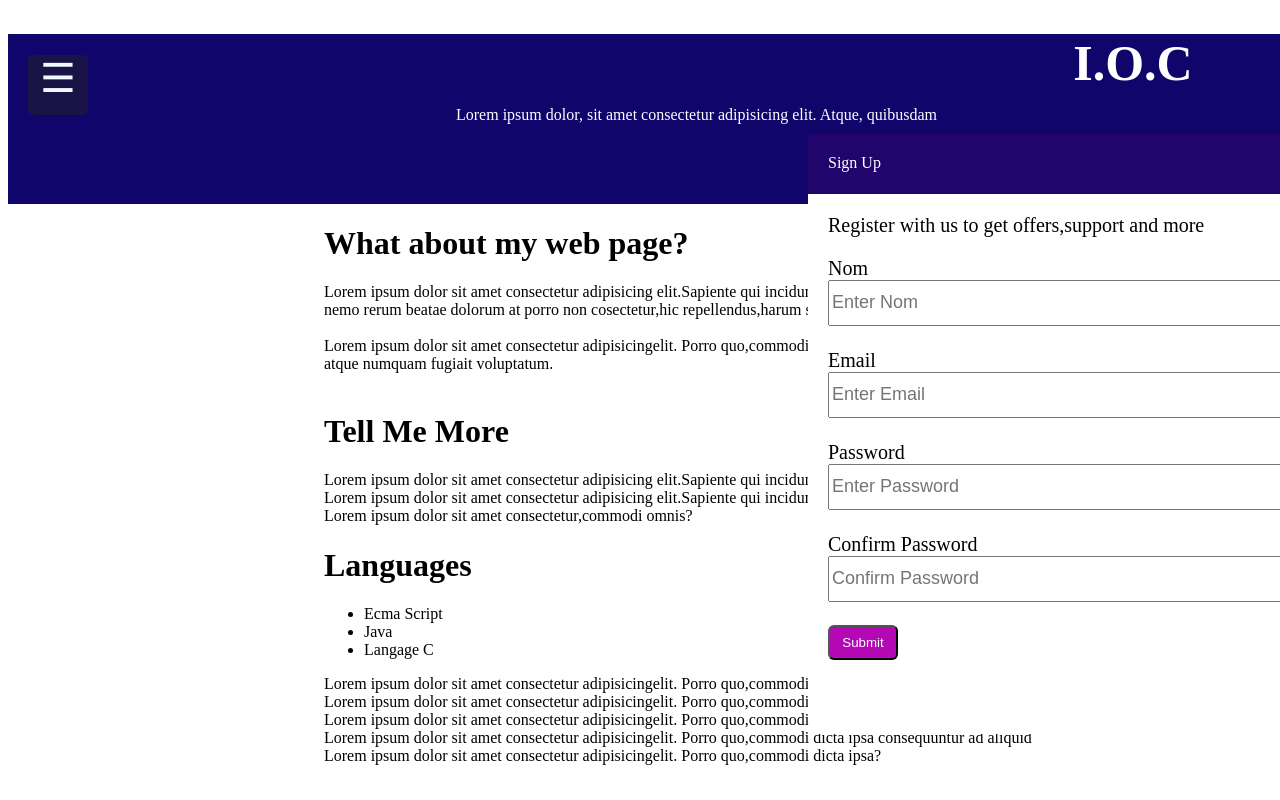
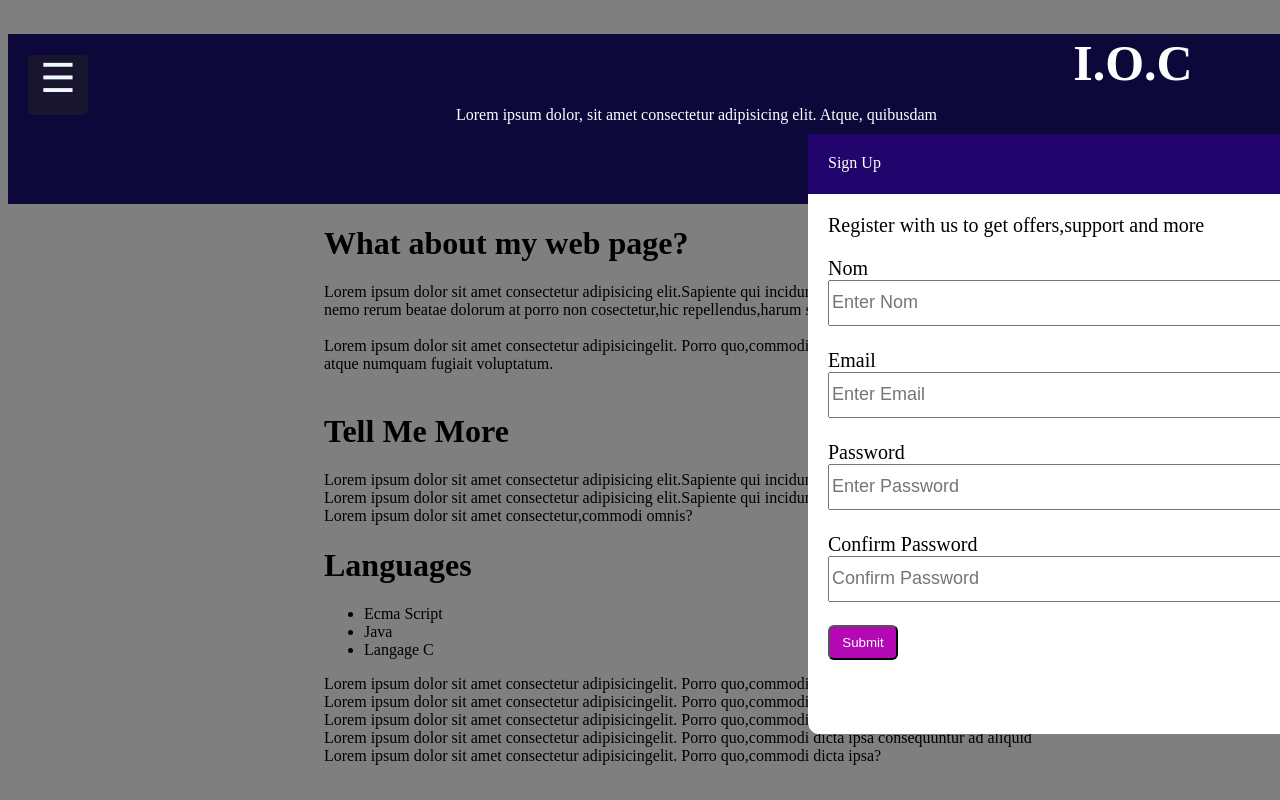
Before and after one commit to FatouThiam2402/exos_html_css, a plain HTML site: page tp7/tp7_Etat3.html in a window 1280 px wide. Shown: the top 800 px of the page. Drawn offline with Linux system fonts and the light colour scheme.

Commit message:
modifier5

```diff
--- a/tp7/style7_3.css
+++ b/tp7/style7_3.css
@@ -1,15 +1,17 @@
 body{
 	z-index: -1;
+	background-color: rgba(0, 0, 0, 0.5);
 }
 
 
 .header{
-	background-color: #0F056B;
+	background-color: #0d083a;
 	height: 170px;
 	width: 2250px;
 	margin-right: 20px;
 	margin-left: auto;
 	text-align: center;
+
 }
 #id_ioc{
 	font-weight: bold;
```
Also changed, not shown: tp7/tp7_Etat1.html (+1 -0 lines), tp7/tp7_Etat3.html (+1 -2 lines).
